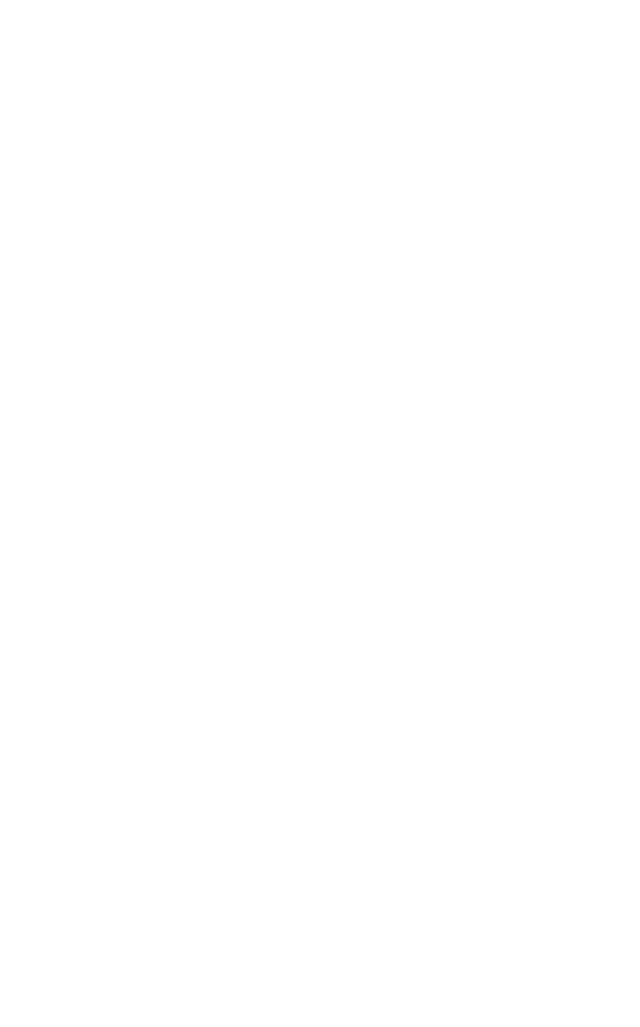
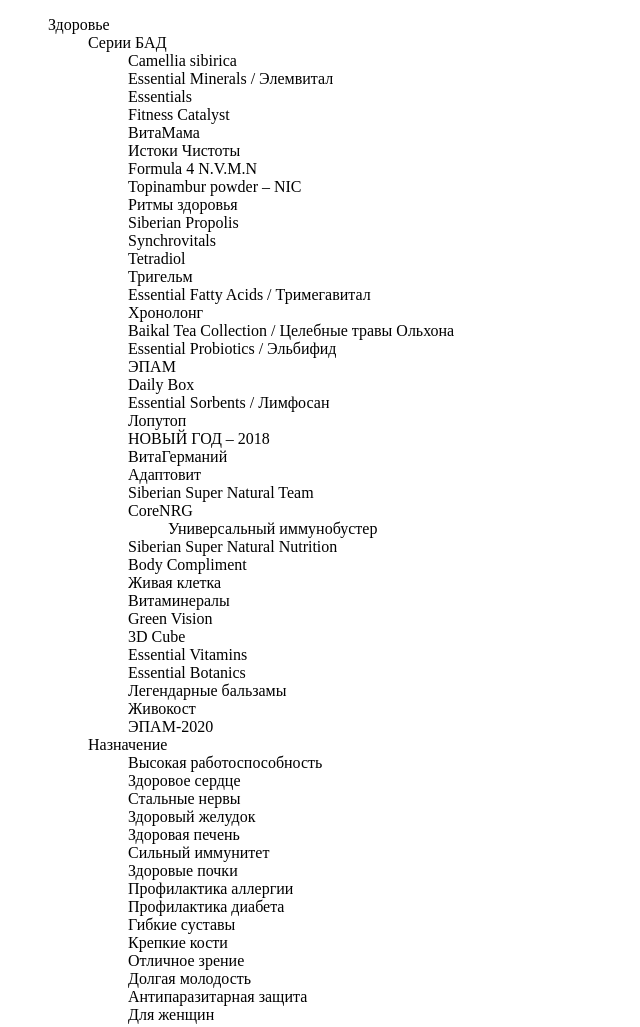
Before and after one commit to gorbachevsergey/-recursion, a plain HTML site: page index.html in a window 1280 px wide. Shown: the top 1027 px of the page, without its empty margins (0-640 px from the left). Before the commit the page ends 800 px from the top, so only its background shows below. Drawn offline with Linux system fonts and the light colour scheme.

Commit message:
work on list

```diff
--- a/index.html
+++ b/index.html
@@ -6,15 +6,11 @@
           content="width=device-width, user-scalable=no, initial-scale=1.0, maximum-scale=1.0, minimum-scale=1.0">
     <meta http-equiv="X-UA-Compatible" content="ie=edge">
     <title>Document</title>
+    <link rel="stylesheet" href="style.css">
 </head>
 <body>
 
-
-
-
-
-
-
+<div class="list-container"></div>
 
 
 <script src="main.js"></script>
--- a/main.js
+++ b/main.js
@@ -4059,8 +4059,9 @@ let base = [
             "OraParentId": 132
         }
 ]
+let result = []
+let container = document.querySelector('.list-container')
 
-let result = []
 
 for( i = 0; i < base.length; i++){
     if (base[i].ParentId === 0) {
@@ -4088,4 +4089,19 @@ function mainParent(array){
 }
 
 mainParent(result)
-console.log(result)
+
+function outputRecursion(array,place){
+    array.forEach(function(value, index){
+        let ul = document.createElement('ul');
+        ul.innerHTML = value.Name
+        ul.id = value.Id
+        place.append(ul)
+        if(value.childs.length > 0){
+            ul.className = 'id' + value.Id
+            let cash = document.querySelector(`.${ul.className}`)
+            outputRecursion(value.childs,cash)
+        }
+    })
+}
+
+outputRecursion(result,container)
```
Also changed, not shown: style.css (added, +13 -0 lines).
